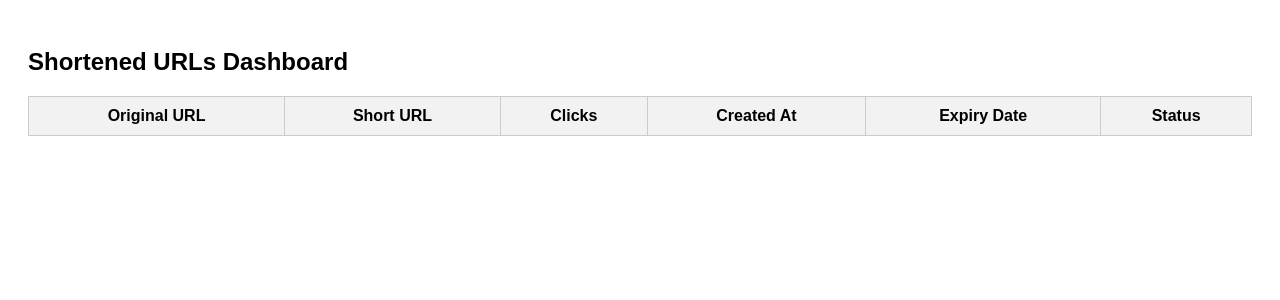
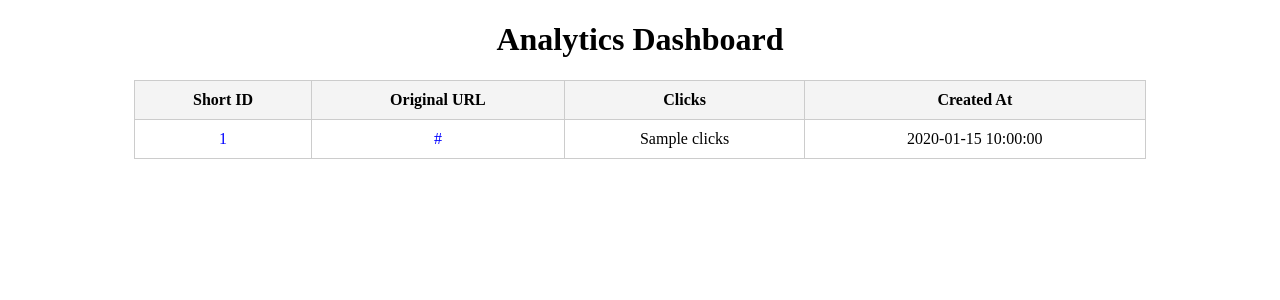
Before and after one commit to E22CSEU0037/URL-SHORTENER, a Flask app: page /dashboard in a window 1280 px wide. Shown: the top 300 px of the page. Run offline with Flask 3, Linux system fonts and the light colour scheme; a database or web service that is not in the repository returns one stand-in record (values such as "Sample title"); data that the repository does not hold is empty; some libraries are stand-ins or nearby versions.

Commit message:
Added dashboard with HTML template

```diff
--- a/app/templates/dashboard.html
+++ b/app/templates/dashboard.html
@@ -2,55 +2,32 @@
 <html lang="en">
 <head>
     <meta charset="UTF-8">
-    <title>URL Dashboard</title>
+    <title>Analytics Dashboard</title>
     <style>
-        body { font-family: Arial, sans-serif; padding: 20px; }
-        table { border-collapse: collapse; width: 100%; }
-        th, td { padding: 10px; border: 1px solid #ccc; }
-        th { background-color: #f2f2f2; }
-        .expired { color: red; }
-        .active { color: green; }
+        table { border-collapse: collapse; width: 80%; margin: 20px auto; }
+        th, td { border: 1px solid #ccc; padding: 10px; text-align: center; }
+        th { background-color: #f4f4f4; }
+        h1 { text-align: center; }
+        a { color: blue; text-decoration: none; }
     </style>
 </head>
 <body>
-    <h2>Shortened URLs Dashboard</h2>
+    <h1>Analytics Dashboard</h1>
     <table>
-        <thead>
-            <tr>
-                <th>Original URL</th>
-                <th>Short URL</th>
-                <th>Clicks</th>
-                <th>Created At</th>
-                <th>Expiry Date</th>
-                <th>Status</th>
-            </tr>
-        </thead>
-        <tbody id="url-data">
-        </tbody>
+        <tr>
+            <th>Short ID</th>
+            <th>Original URL</th>
+            <th>Clicks</th>
+            <th>Created At</th>
+        </tr>
+        {% for url in data %}
+        <tr>
+            <td><a href="/{{ url.short_id }}" target="_blank">{{ url.short_id }}</a></td>
+            <td><a href="{{ url.original_url }}" target="_blank">{{ url.original_url }}</a></td>
+            <td>{{ url.clicks }}</td>
+            <td>{{ url.created_at }}</td>
+        </tr>
+        {% endfor %}
     </table>
-
-    <script>
-        fetch('/dashboard/data')
-            .then(response => response.json())
-            .then(data => {
-                const tbody = document.getElementById('url-data');
-                data.forEach(item => {
-                    const row = document.createElement('tr');
-
-                    row.innerHTML = `
-                        <td><a href="${item.original_url}" target="_blank">${item.original_url}</a></td>
-                        <td><a href="${item.short_url}" target="_blank">${item.short_url}</a></td>
-                        <td>${item.clicks}</td>
-                        <td>${item.created_at}</td>
-                        <td>${item.expiry_date}</td>
-                        <td class="${item.is_expired ? 'expired' : 'active'}">
-                            ${item.is_expired ? 'Expired' : 'Active'}
-                        </td>
-                    `;
-
-                    tbody.appendChild(row);
-                });
-            });
-    </script>
 </body>
 </html>
--- a/main.py
+++ b/main.py
@@ -1,69 +1,65 @@
-from flask import Flask, request, jsonify, redirect, render_template
-from flask_pymongo import PyMongo
-from datetime import datetime, timedelta
-import shortuuid
+from flask import Flask, request, redirect, render_template, jsonify
+from pymongo import MongoClient
+from bson.objectid import ObjectId
+import string, random, datetime, os
 
-# Initialize Flask app
-app = Flask(__name__)
-app.config["MONGO_URI"] = "mongodb+srv://geetika:1234@cluster0.t02dpec.mongodb.net/?retryWrites=true&w=majority&appName=Cluster0"
-mongo = PyMongo(app)
+# Flask app setup
+app = Flask(__name__, template_folder=os.path.join('app', 'templates'))
 
-# Home page (URL input form)
-@app.route('/')
+# MongoDB setup
+client = MongoClient("mongodb://localhost:27017/")  # Update if you're using Atlas or Render
+db = client["url_shortener"]
+collection = db["urls"]
+
+# Utility: generate short ID
+def generate_short_id(num_chars=6):
+    return ''.join(random.choices(string.ascii_letters + string.digits, k=num_chars))
+
+# Home page with form
+@app.route("/", methods=["GET"])
 def index():
-    return render_template('index.html')
+    return render_template("index.html")
 
-# API to shorten URL
-@app.route('/shorten', methods=['POST'])
+# Create shortened URL
+@app.route("/shorten", methods=["POST"])
 def shorten_url():
-    original_url = request.form.get('original_url')
-    expiry_days = int(request.form.get('expiry_days', 30))
-    short_code = shortuuid.uuid()[:6]
-    now = datetime.utcnow()
+    original_url = request.form["original_url"]
+    short_id = generate_short_id()
 
-    mongo.db.urls.insert_one({
+    while collection.find_one({"short_id": short_id}):
+        short_id = generate_short_id()
+
+    data = {
         "original_url": original_url,
-        "short_code": short_code,
-        "clicks": 0,
-        "created_at": now,
-        "expiry_date": now + timedelta(days=expiry_days)
-    })
+        "short_id": short_id,
+        "created_at": datetime.datetime.utcnow(),
+        "clicks": 0
+    }
+    collection.insert_one(data)
 
-    return render_template('result.html', short_url=request.host_url + short_code)
+    short_url = request.host_url + short_id
+    return render_template("index.html", short_url=short_url)
 
-# Redirect short URL
-@app.route('/<short_code>')
-def redirect_short_url(short_code):
-    url_data = mongo.db.urls.find_one({"short_code": short_code})
-
-    if url_data:
-        if datetime.utcnow() > url_data["expiry_date"]:
-            return "This short URL has expired.", 410
-        mongo.db.urls.update_one({"short_code": short_code}, {"$inc": {"clicks": 1}})
-        return redirect(url_data["original_url"])
+# Redirect to original URL
+@app.route("/<short_id>")
+def redirect_url(short_id):
+    url_entry = collection.find_one({"short_id": short_id})
+    if url_entry:
+        collection.update_one({"short_id": short_id}, {"$inc": {"clicks": 1}})
+        return redirect(url_entry["original_url"])
     return "URL not found", 404
 
-# Dashboard page UI
-@app.route('/dashboard')
+@app.route("/dashboard")
 def dashboard():
-    return render_template('dashboard.html')
+    data = list(collection.find({}, {"_id": 0}))
+    return render_template("dashboard.html", data=data)
 
-# Dashboard data API
-@app.route('/dashboard/data', methods=['GET'])
-def dashboard_data():
-    urls = mongo.db.urls.find()
-    result = []
-    for url in urls:
-        result.append({
-            "original_url": url.get("original_url", "N/A"),
-            "short_url": request.host_url + url.get("short_code", ""),
-            "clicks": url.get("clicks", 0),
-            "created_at": url.get("created_at", datetime.utcnow()).strftime('%Y-%m-%d %H:%M'),
-            "expiry_date": url.get("expiry_date", datetime.utcnow()).strftime('%Y-%m-%d %H:%M'),
-            "is_expired": datetime.utcnow() > url.get("expiry_date", datetime.utcnow())
-        })
-    return jsonify(result)
 
-# Run locally
-if __name__ == '__main__':
+# Analytics dashboard (JSON response for now)
+@app.route("/analytics", methods=["GET"])
+def analytics():
+    data = list(collection.find({}, {"_id": 0}))
+    return jsonify(data)
+
+if __name__ == "__main__":
     app.run(debug=True)
```
Also changed, not shown: app/templates/index.html (added, +18 -0 lines).
